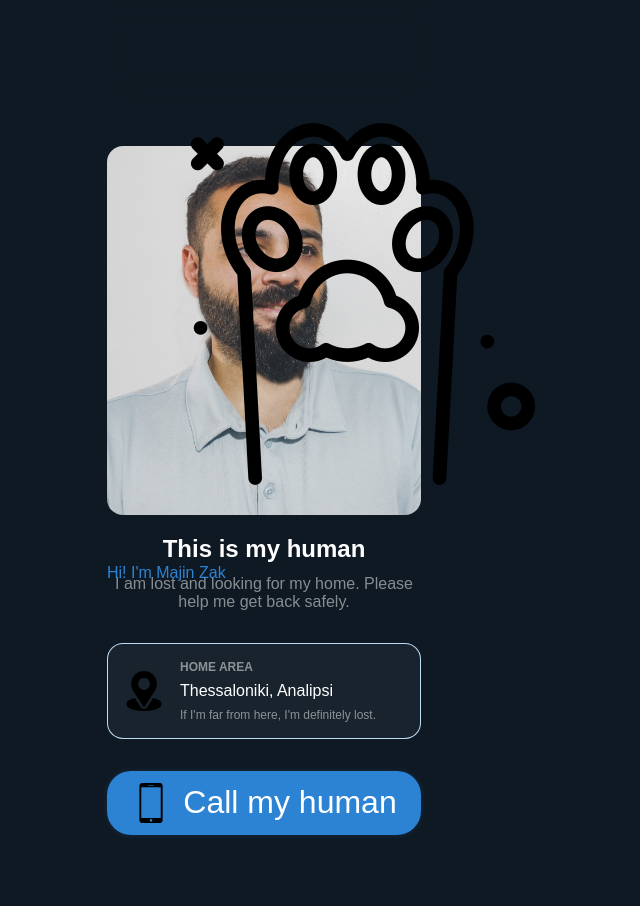
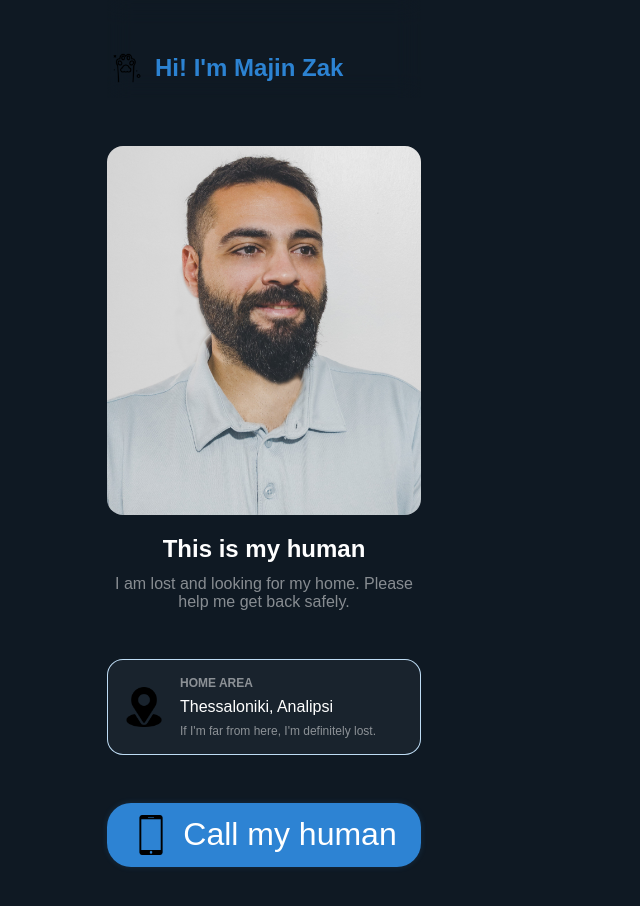
Before and after one commit to aresKoliadimas/pet-qr-contact-page, an Angular app: page / in a window 1280 px wide. Shown: the top 906 px of the page, without its empty margins (376-1016 px from the left). Before the commit the page ends 883 px from the top, so only its background shows below. Built offline with nearby package versions, Linux system fonts and the light colour scheme.

Commit message:
fix header styles

```diff
--- a/src/app/app.scss
+++ b/src/app/app.scss
@@ -10,13 +10,29 @@
     margin: 0 auto;
     width: 100%;
     max-width: 314px;
-    color: rgba(53, 158, 255, 0.8);
+    color: $color-primary;
     height: 50px;
     padding-top: 3rem;
-    background-color: rgb(15 25 35 / 0.8);
+    background-color: $bg-header;
     position: sticky;
     top: 0;
     backdrop-filter: blur(12px);
+
+    > div {
+      display: flex;
+      align-items: center;
+      gap: $size-2x;
+
+      > img {
+        width: 40px;
+        height: 40px;
+      }
+
+      > span {
+        font-size: $size-6x;
+        font-weight: bold;
+      }
+    }
   }
 
   > main {
@@ -25,7 +41,7 @@
     max-width: 314px;
     display: flex;
     flex-direction: column;
-    gap: $size-8x;
+    gap: $size-12x;
 
     > .my-human-section {
       > img {
```
